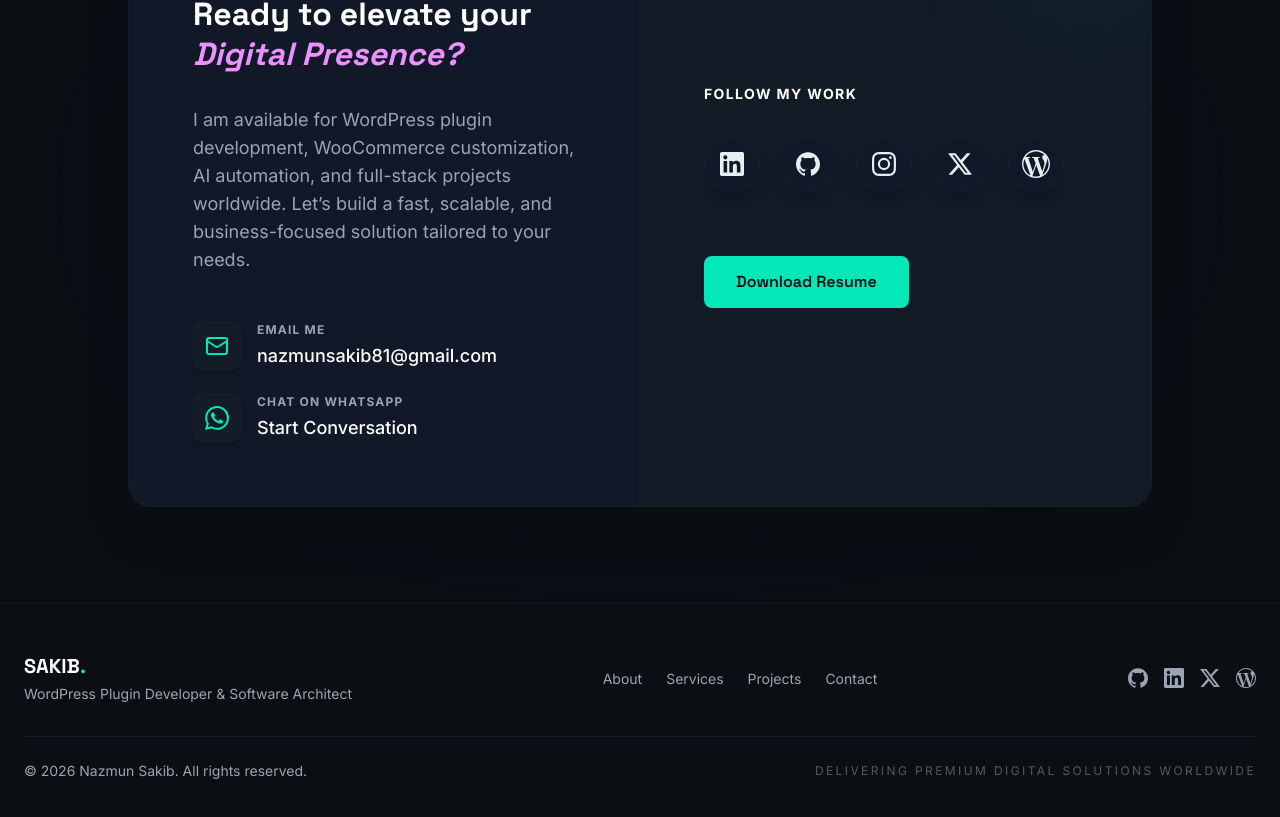
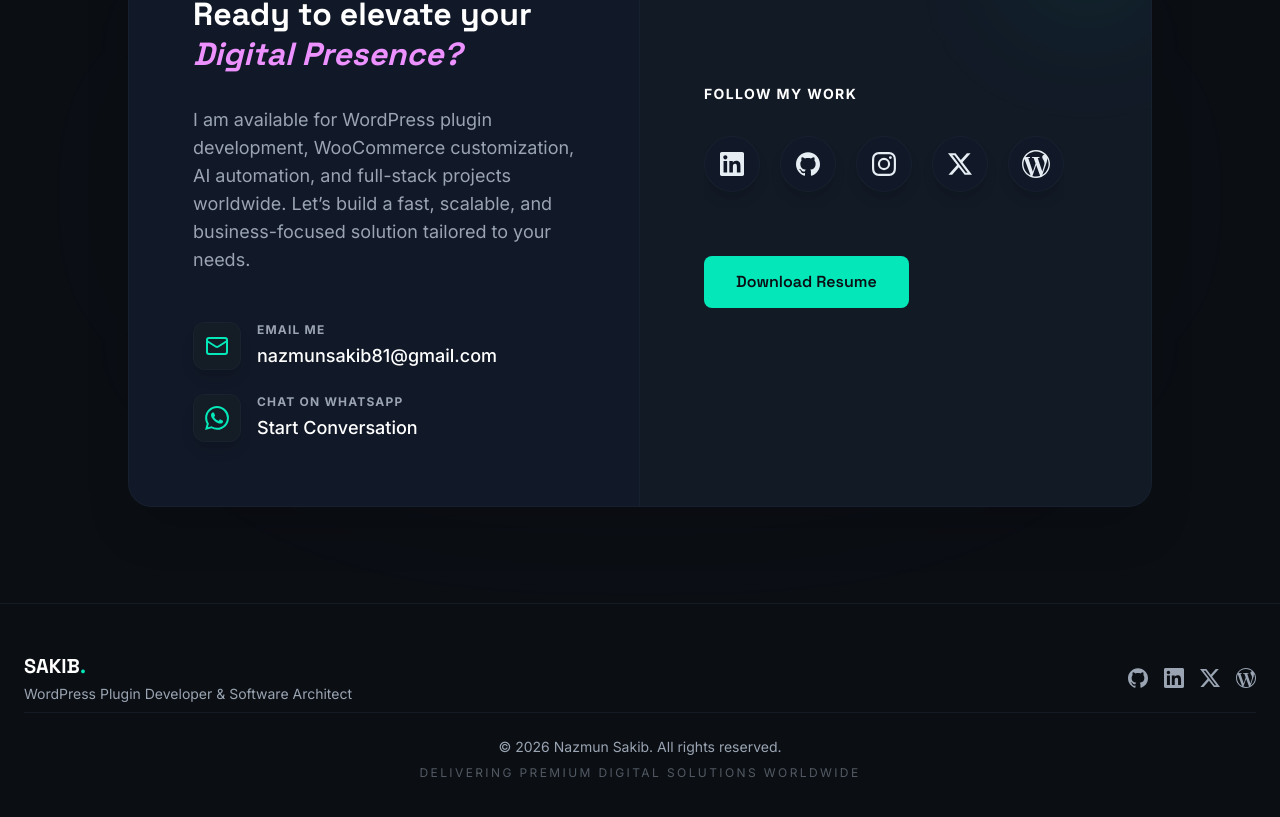
Before and after one commit to nazmunsakib/devfolio-pro, a Next.js app: page / in a window 1280 px wide. Shown: the part 6777-7594 px from the top of the page. Built offline with nearby package versions, Linux system fonts and the light colour scheme.

Commit message:
Implement the main landing page, integrating core sections and a footer with social links.

```diff
--- a/src/app/page.tsx
+++ b/src/app/page.tsx
@@ -35,27 +35,6 @@ export default function Home() {
               </p>
             </div>
 
-            {/* Nav Links */}
-            <nav aria-label="Footer navigation">
-              <ul className="flex flex-wrap justify-center gap-x-6 gap-y-2">
-                {[
-                  { name: 'About', href: '#about' },
-                  { name: 'Services', href: '#services' },
-                  { name: 'Projects', href: '#projects' },
-                  { name: 'Contact', href: '#contact' },
-                ].map((link) => (
-                  <li key={link.name}>
-                    <a
-                      href={link.href}
-                      className="text-text-secondary text-sm hover:text-primary transition-colors"
-                    >
-                      {link.name}
-                    </a>
-                  </li>
-                ))}
-              </ul>
-            </nav>
-
             {/* Social icons row */}
             <div className="flex items-center gap-4">
               <a href={portfolioData.socials.github} target="_blank" rel="noopener noreferrer" aria-label="GitHub Profile" className="text-text-secondary hover:text-primary transition-colors">
@@ -81,11 +60,11 @@ export default function Home() {
             </div>
           </div>
 
-          <div className="mt-8 pt-6 border-t border-border-subtle/50 flex flex-col sm:flex-row justify-between items-center gap-2">
+          <div className="mt-2 pt-6 border-t border-border-subtle/50 text-center">
             <p className="text-text-secondary text-sm">
               © {new Date().getFullYear()} Nazmun Sakib. All rights reserved.
             </p>
-            <p className="text-text-secondary/50 text-xs uppercase tracking-[0.2em]">
+            <p className="text-text-secondary/50 mt-2 text-xs uppercase tracking-[0.2em]">
               Delivering Premium Digital Solutions Worldwide
             </p>
           </div>
```
